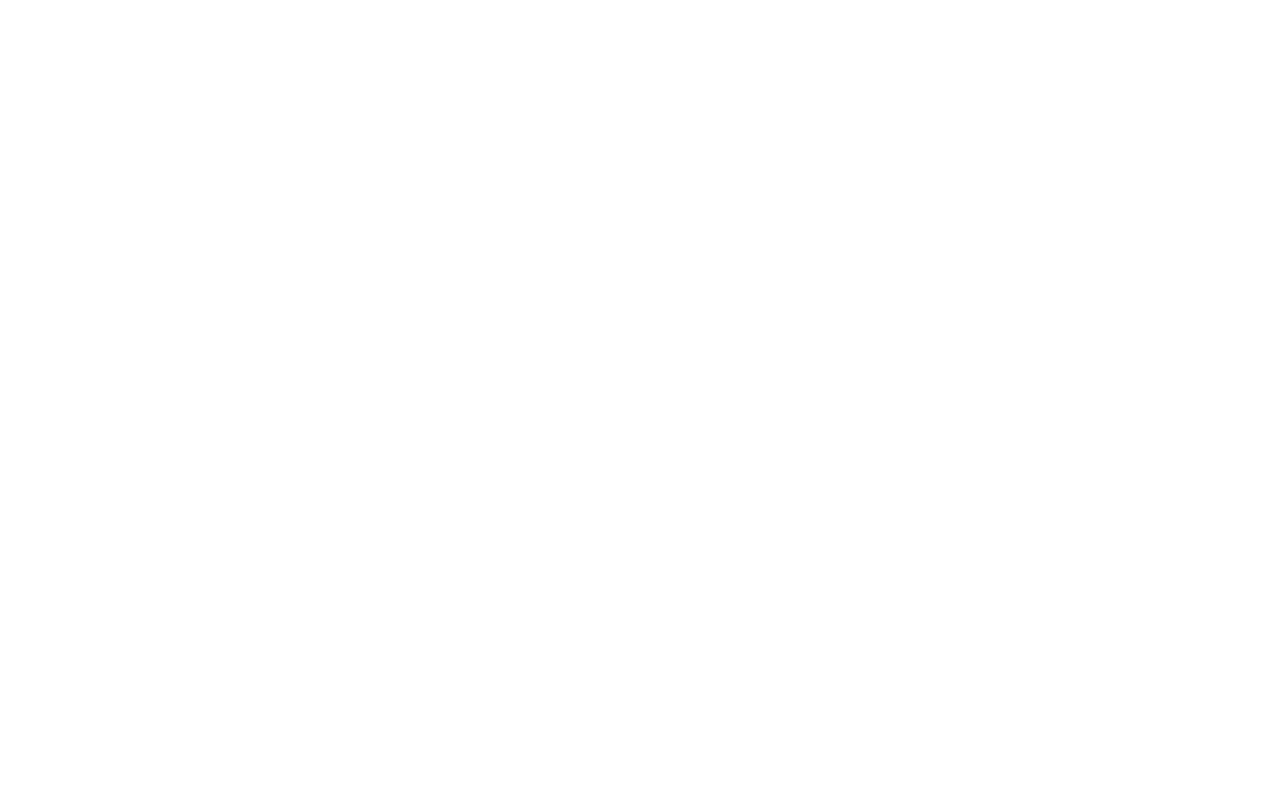
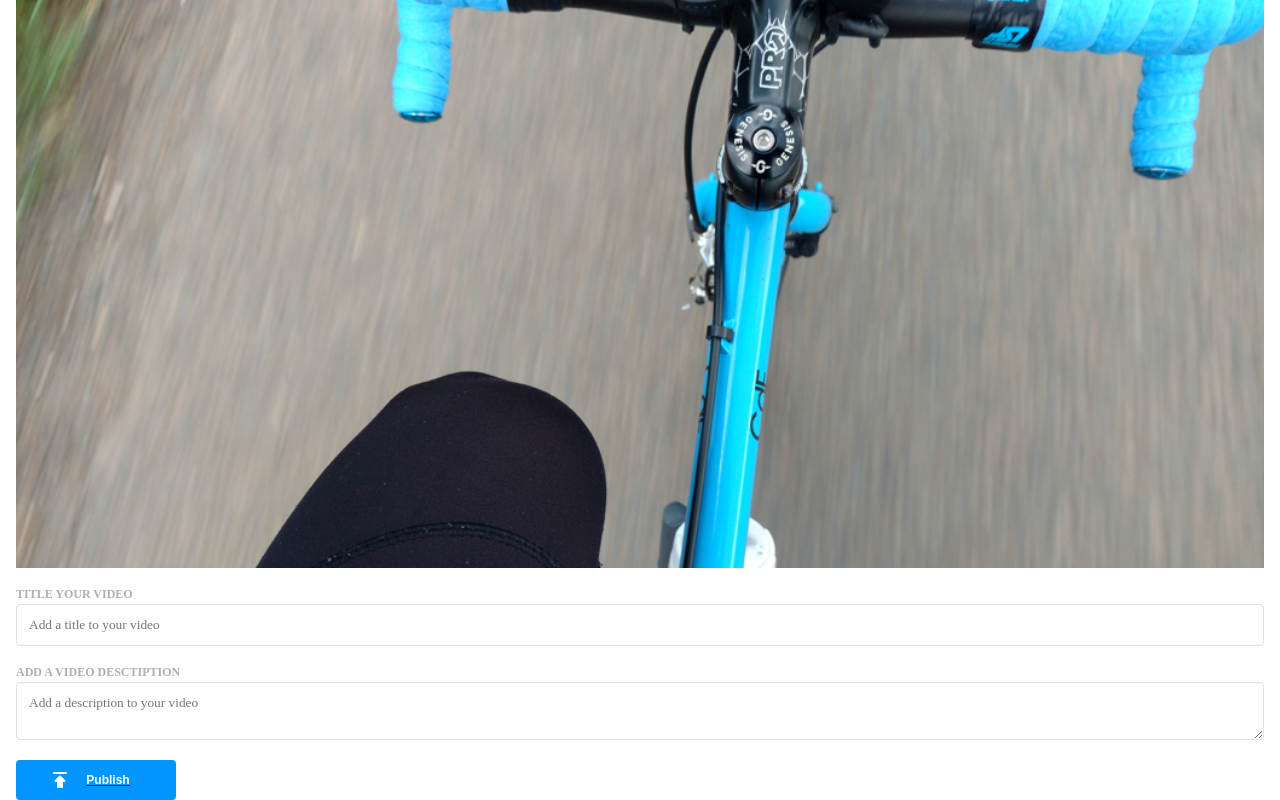
Before and after one commit to simmonekelly/simmone-kelly-brainflix, a React (Create React App) app: page /upload in a window 1280 px wide. Shown: the part 324-1124 px from the top of the page. Before the commit the page ends 800 px from the top, so only its background shows below. Built offline with nearby package versions, Linux system fonts and the light colour scheme; no server answers.

Commit message:
fixed upload button and added alert message and redirect on video upload page

```diff
--- a/src/App.js
+++ b/src/App.js
@@ -13,8 +13,8 @@
         <Header />
         <Switch>
           <Route path="/" exact component={HomePage} />
+          <Route path="/upload" component={VideoUploadPage} />
           <Route path="/:id" component={HomePage} />
-          <Route path="/upload" component={VideoUploadPage} />
         </Switch>
       </div>
     </BrowserRouter>
--- a/src/components/Home-Page/HomePage.js
+++ b/src/components/Home-Page/HomePage.js
@@ -58,15 +58,17 @@
     }
 
     componentDidUpdate(prevProps, prevState) {
+        console.log('home page componenet did update')
         //checks if current state matches previous state to fetch video info
         if (this.state.videoId !== prevState.videoId) {
             this.fetchVideoInfo(this.state.videoId)
+            console.log('fetched video info')
         }
 
         //checks to see if id is available
         if(this.props.match.params.id) {
             const videoId = this.props.match.params.id;
-
+            console.log('checking video id') //why does this run so many times?
             //checks to see if id param matches previous state id to then set state
             if (prevState.videoId !== videoId) {
                 this.setState({videoId: videoId})
--- a/src/components/Video-Upload-Page/VideoUploadPage.js
+++ b/src/components/Video-Upload-Page/VideoUploadPage.js
@@ -1,10 +1,18 @@
-import React from 'react';
+import React, { Component } from 'react';
 import './upload-video-section.scss';
 import UploadThumbnail from '../../assets/images/Upload-video-preview.jpg';
 import PublishIcon from '../../assets/images/icons/publish.svg';
 import { Input } from 'postcss';
+import { Link } from 'react-router-dom';
 
-function VideoUploadPage() {
+export default class VideoUploadPage extends Component {
+
+    componentWillUnmount(){
+        window.alert("Upload Successful");
+    }
+
+    render(){
+
         return (
             <div className="uploadvideo-seciton">
                 <h1 className="uploadvideo-title">Upload Video</h1>
@@ -20,18 +28,15 @@
                         <label form="video-description"><h2>Add a Video Desctiption</h2></label>
                         <textarea name="video-description" id="video-description" placeholder="Add a description to your video"></textarea>
                     </div>
+                    <Link to="/" className="header-button_link">
                         <button type="submit" className="uploadvideo-form_button">
                             <img src={PublishIcon} alt="uploadvideo-icon" />
                             <p>Publish</p>
                         </button>
+                    </Link>
                 </form>
             </div>
             </div>
         )
     }
-
-export default VideoUploadPage
-
-//After form submission, it should notify
-//about “upload” and redirect to a home page
-//with the default video selected.
+}
```
Lines whose indentation alone changed are shown as unchanged.
